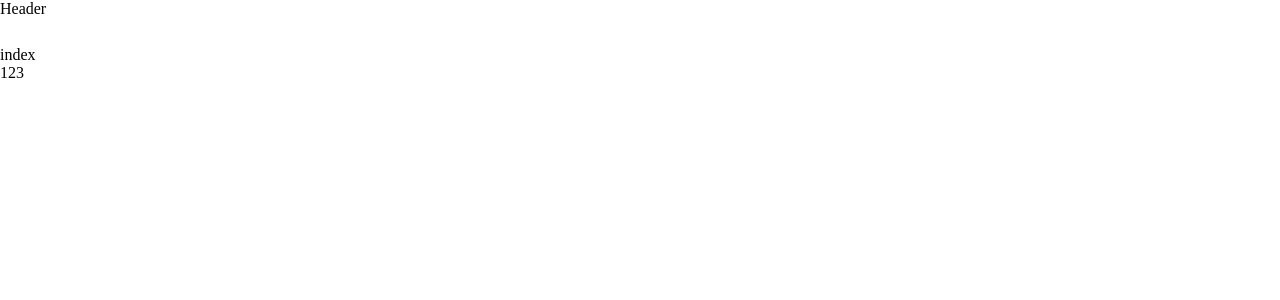
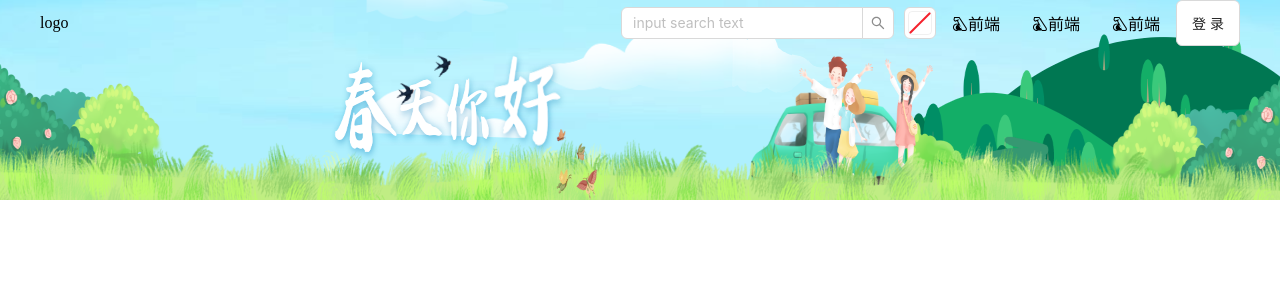
Before and after one commit to hy689/next-blog, a Next.js app: page / in a window 1280 px wide. Shown: the top 300 px of the page. Built offline with nearby package versions, Linux system fonts and the light colour scheme.

Commit message:
feat：header静态结构

```diff
--- a/components/header/index.jsx
+++ b/components/header/index.jsx
@@ -1,12 +1,67 @@
 // import styles from './header.module.css'
-export default function Header(options) {
+import { Button, ColorPicker, Input } from 'antd'
+const { Search } = Input
+
+export default function Header() {
   return (
     <>
-      <div className="header"> Header </div>
+      <div className="header">
+        <div className="logo">logo</div>
+        <div className="nav">
+          {/* 搜索框 */}
+          <div className="search">
+            <Search placeholder="input search text" />
+          </div>
+          {/* 换色 */}
+          <ColorPicker />
+          {/* 分类 */}
+          <div className="category">
+            <span className="category-item">
+              <i className="iconfont icon-jianshen"></i>
+              <span>前端</span>
+            </span>
+            <span className="category-item">
+              <i className="iconfont icon-jianshen"></i>
+              <span>前端</span>
+            </span>
+            <span className="category-item">
+              <i className="iconfont icon-jianshen"></i>
+              <span>前端</span>
+            </span>
+          </div>
+          {/* 登录按钮 */}
+          <Button className="login">登录</Button>
+        </div>
+      </div>
       <style jsx>
         {`
           .header {
             height: 46px;
+            display: flex;
+            justify-content: space-between;
+            align-items: center;
+            position: sticky;
+            top: 200px;
+            z-index: 999;
+          }
+          .category {
+            min-width: 240px;
+          }
+          .category-item {
+            width: 80px;
+            display: inline-block;
+            text-align: center;
+          }
+          .search {
+            margin-right: 10px;
+          }
+          .nav {
+            display: flex;
+            align-items: center;
+            height: 100%;
+          }
+          :global(.login.ant-btn) {
+            height: 100%;
           }
         `}
       </style>
--- a/pages/articles/index.jsx
+++ b/pages/articles/index.jsx
@@ -1,10 +1,8 @@
-import Header  from "@/components/header";
 import { Button } from "antd";
 
 export default function Articles() {
   return (
     <>
-      <Header />
       Articles
       <span className="iconfont icon-aiqing1"></span>
       <Button>我是安闹闹</Button>
--- a/pages/index.jsx
+++ b/pages/index.jsx
@@ -1,10 +1,23 @@
-import Header from '@/components/header'
+import Header from '@/components/header/index'
 export default function Index() {
   return (
     <>
-      <Header></Header>
-      index
-      <div className="header">123</div>
+      <div className="index-container">
+        <Header></Header>
+        <img className="banner" src="imgs/headerBg2.png" alt="" />
+      </div>
+
+      <style jsx>{`
+        .index-container {
+        }
+        .banner {
+          width: 100%;
+          height: 200px;
+          position: absolute;
+          top: 0;
+          left: 0;
+        }
+      `}</style>
     </>
   )
 }
--- a/styles/globals.css
+++ b/styles/globals.css
@@ -36,6 +36,9 @@
 html,
 body {
   max-width: 100vw;
+  min-width: 1100px;
+  width: 1200px;
+  margin: 0 auto;
   overflow-x: hidden;
 }
 
```
